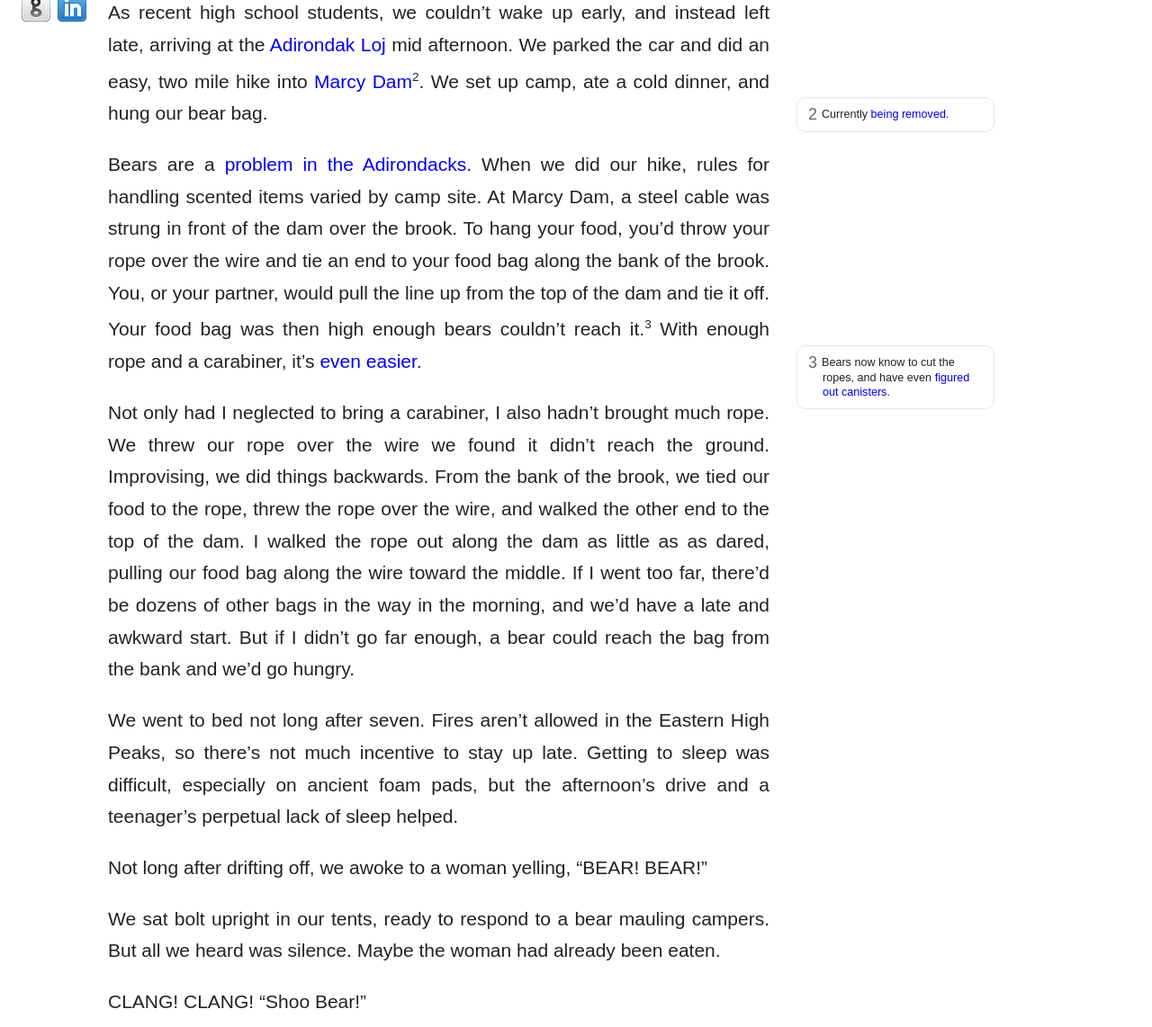
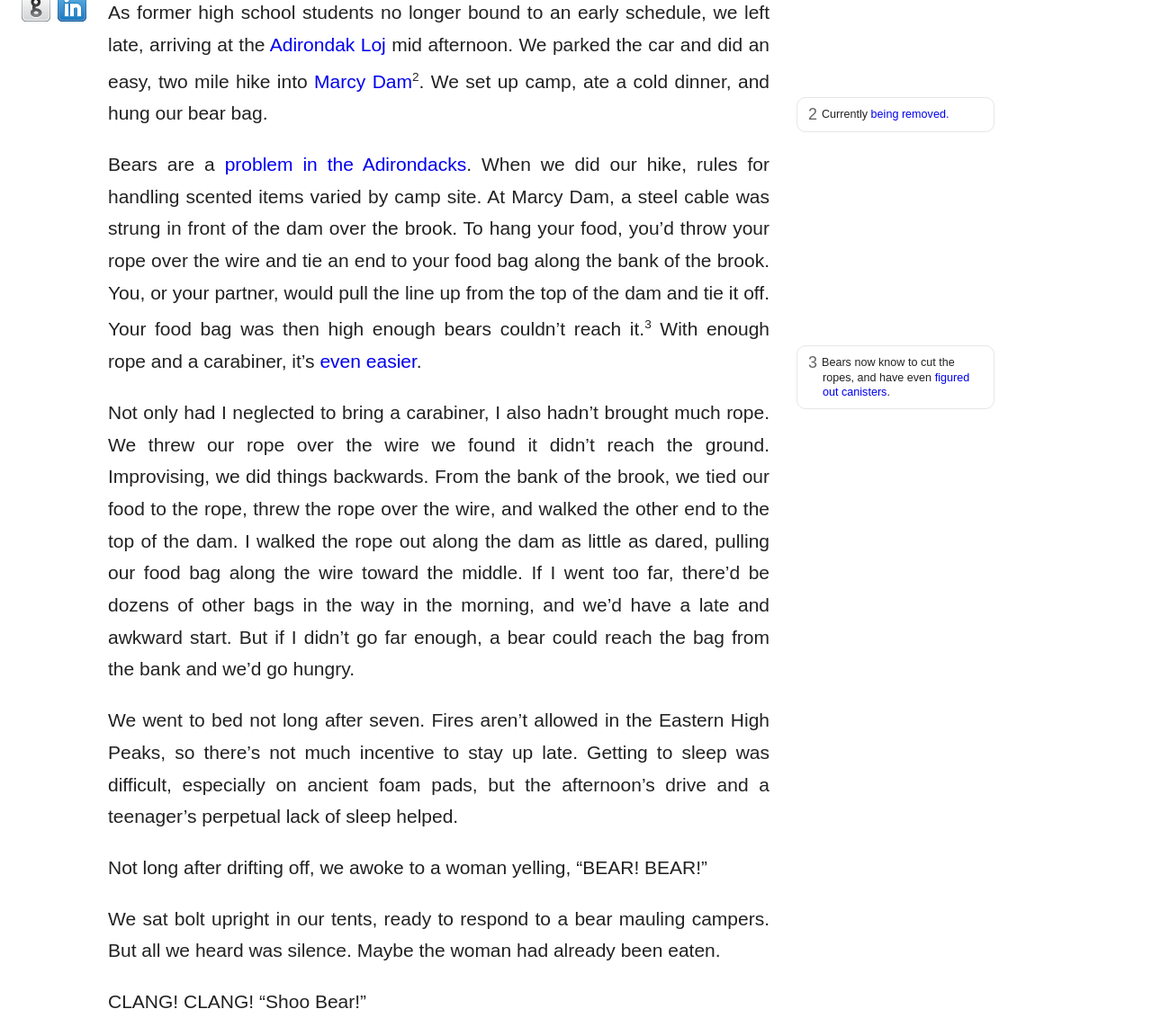
Before and after one commit to krschmidt/krschmidt.github.com, a Jekyll site: the page built from _posts/2001-08-01-first-backpacking.md, in a window 1280 px wide and 1400 px high, scrolled down 776 px, cut to the strip 258-1400 px from the top of the window. Shown: the whole strip at 90% size. Built offline with Jekyll 4.4.1, drawn with Linux system fonts in a browser that asks for light colours; some web fonts are replaced; some of the changed text lies outside the part shown.

Commit message:
typo fix, oxford comma

```diff
--- a/_posts/2001-08-01-first-backpacking.md
+++ b/_posts/2001-08-01-first-backpacking.md
@@ -10,15 +10,15 @@
 
 *This adventure took place the summer after I graduated from High School. It's written here, years after it happened, before I forget.*
 
-My father, brother and I used to travel to the Adirondacks once or twice a summer and hike a few peaks, slowly making progress towards our [46er patches](http://adk46er.org/)<sup class="note">1</sup><span class="sidenote"><span class="note-number">1 </span>They finished in 2016. I had moved to Maryland and then Oregon, which made it difficult to drive to the Adirondacks for a weekend.</span>. After graduating high school, my friend Carrie and I decided to celebrate by getting out of town and heading to the North Country. Since I had never planned a trip on my own, we decided to do a trip I'd already done. Carrie's first trip to the Adirondacks would be to climb [Mt Marcy](https://en.wikipedia.org/wiki/Mount_Marcy), the highest peak in the state.
+My father, brother, and I used to travel to the Adirondacks once or twice a summer and hike a few peaks, slowly making progress towards our [46er patches](http://adk46er.org/)<sup class="note">1</sup><span class="sidenote"><span class="note-number">1 </span>They finished in 2016. I had moved to Maryland and then Oregon, which made it difficult to drive to the Adirondacks for a weekend.</span>. After graduating high school, my friend Carrie and I decided to celebrate by getting out of town and heading to the North Country. Since I had never planned a trip on my own, we decided to do a trip I'd already done. Carrie's first trip to the Adirondacks would be to climb [Mt Marcy](https://en.wikipedia.org/wiki/Mount_Marcy), the highest peak in the state.
 
 <iframe src="https://www.google.com/maps/d/u/0/embed?mid=1lU0HXJNdMpmGDjyRZ1CkiZWXqQM" width="640" height="480"></iframe>
 
-As recent high school students, we couldn't wake up early, and instead left late, arriving at the [Adirondak Loj](https://www.adk.org/stay/adirondak-loj-at-heart-lake/) mid afternoon. We parked the car and did an easy, two mile hike into [Marcy Dam](https://en.wikipedia.org/wiki/Marcy_Dam)<sup class="note">2</sup>.<span class="sidenote"><span class="note-number">2 </span>Currently <a href="https://www.northcountrypublicradio.org/news/story/29560/20150921/marcy-dam-dismantled-altering-an-adirondack-crossroads">being removed.</a></span> We set up camp, ate a cold dinner, and hung our bear bag.
+As former high school students no longer bound to an early schedule, we left late, arriving at the [Adirondak Loj](https://www.adk.org/stay/adirondak-loj-at-heart-lake/) mid afternoon. We parked the car and did an easy, two mile hike into [Marcy Dam](https://en.wikipedia.org/wiki/Marcy_Dam)<sup class="note">2</sup>.<span class="sidenote"><span class="note-number">2 </span>Currently <a href="https://www.northcountrypublicradio.org/news/story/29560/20150921/marcy-dam-dismantled-altering-an-adirondack-crossroads">being removed.</a></span> We set up camp, ate a cold dinner, and hung our bear bag.
 
 Bears are a [problem in the Adirondacks](https://www.adirondackexplorer.org/stories/hiker-stabs-bear-face). When we did our hike, rules for handling scented items varied by camp site. At Marcy Dam, a steel cable was strung in front of the dam over the brook. To hang your food, you'd throw your rope over the wire and tie an end to your food bag along the bank of the  brook. You, or your partner, would pull the line up from the top of the dam and tie it off. Your food bag was then high enough bears couldn't reach it.<sup class="note">3</sup><span class="sidenote"><span class="note-number">3 </span>Bears now know to cut the ropes, and have even [figured out canisters](http://www.nytimes.com/2009/07/25/nyregion/25bear.html).</span> With enough rope and a carabiner, it's [even easier](https://theultimatehang.com/2013/03/hanging-a-bear-bag-the-pct-method/).
 
-Not only had I neglected to bring a carabiner, I also hadn't brought much rope. We threw our rope over the wire we found it didn't reach the ground. Improvising, we did things backwards. From the bank of the brook, we tied our food to the rope, threw the rope over the wire, and walked the other end to the top of the dam. I walked the rope out along the dam as little as as dared, pulling our food bag along the wire toward the middle. If I went too far, there'd be dozens of other bags in the way in the morning, and we'd have a late and awkward start. But if I didn't go far enough, a bear could reach the bag from the bank and we'd go hungry.
+Not only had I neglected to bring a carabiner, I also hadn't brought much rope. We threw our rope over the wire we found it didn't reach the ground. Improvising, we did things backwards. From the bank of the brook, we tied our food to the rope, threw the rope over the wire, and walked the other end to the top of the dam. I walked the rope out along the dam as little as dared, pulling our food bag along the wire toward the middle. If I went too far, there'd be dozens of other bags in the way in the morning, and we'd have a late and awkward start. But if I didn't go far enough, a bear could reach the bag from the bank and we'd go hungry.
 
 We went to bed not long after seven. Fires aren't allowed in the Eastern High Peaks, so there's not much incentive to stay up late. Getting to sleep was difficult, especially on ancient foam pads, but the afternoon's drive and a teenager's perpetual lack of sleep helped.
 
```
Also changed, not shown: other parts of _posts/2001-08-01-first-backpacking.md (+1 -1 lines).
